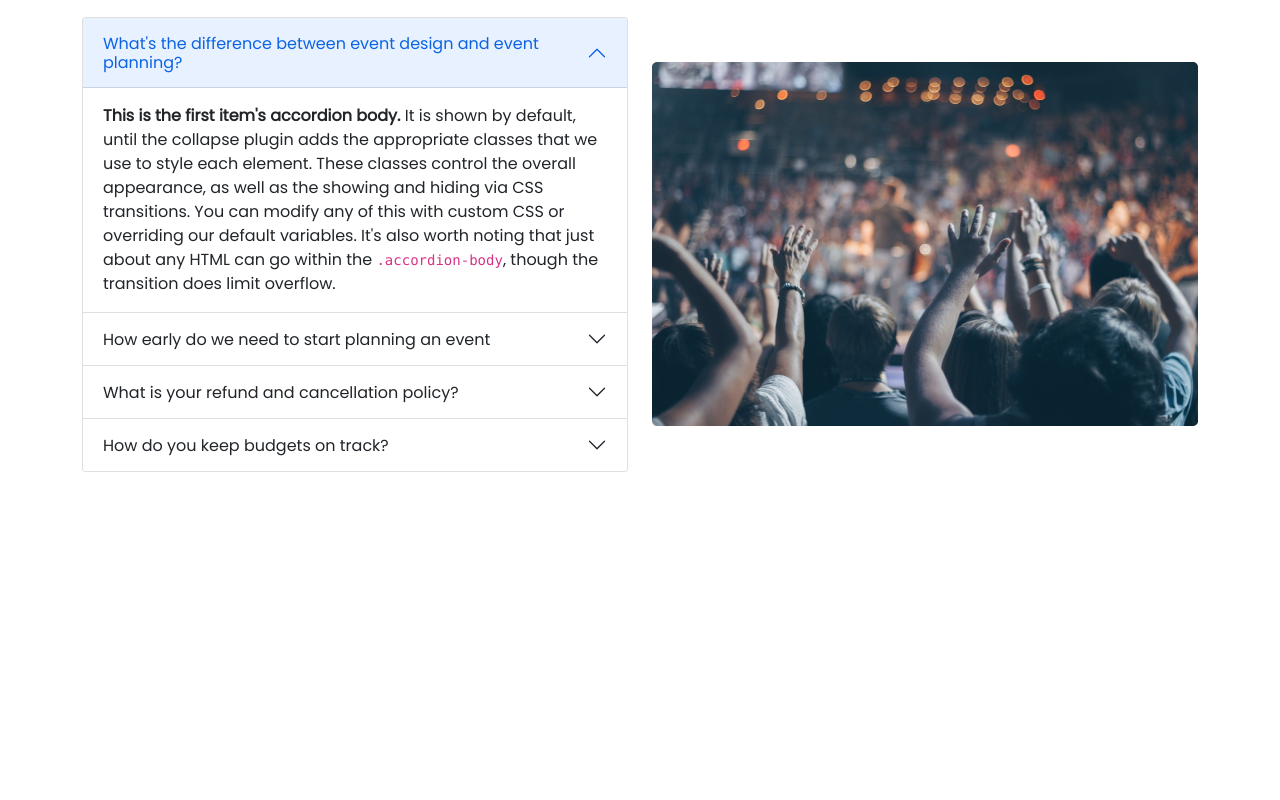
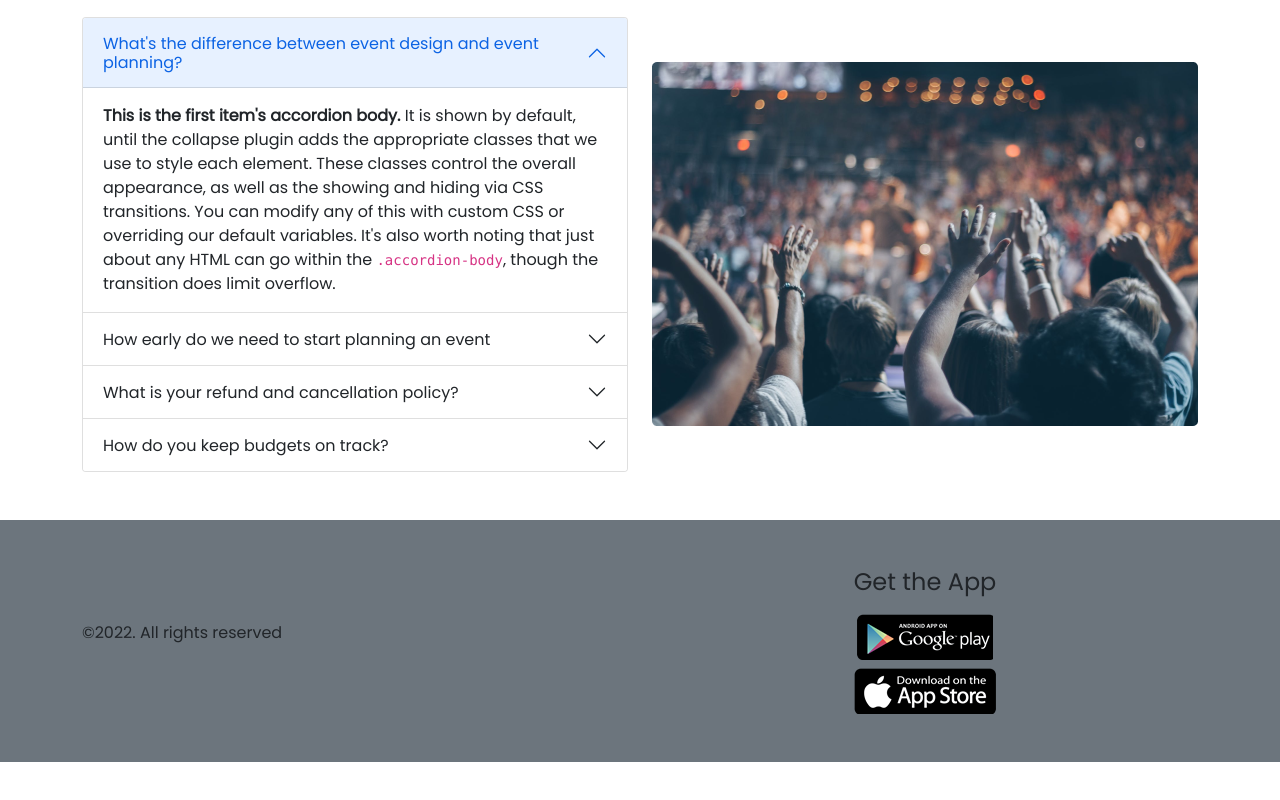
Before and after one commit to MonirujjamanMamun/convention-center, a plain HTML site: page index.html in a window 1280 px wide. Shown: the part 1427-2227 px from the top of the page. Before the commit the page ends 1899 px from the top, so only its background shows below. Drawn offline with nearby package versions, Linux system fonts and the light colour scheme.

Commit message:
footer section add

```diff
--- a/index.html
+++ b/index.html
@@ -274,7 +274,7 @@
 
 
 
-    <!-- <footer>
+    <footer>
 
         <section class="bg-secondary my-5">
             <div class="container">
@@ -292,7 +292,7 @@
                     </div>
                 </div>
             </div>
-        </section> -->
+        </section>
 
 
 
```
